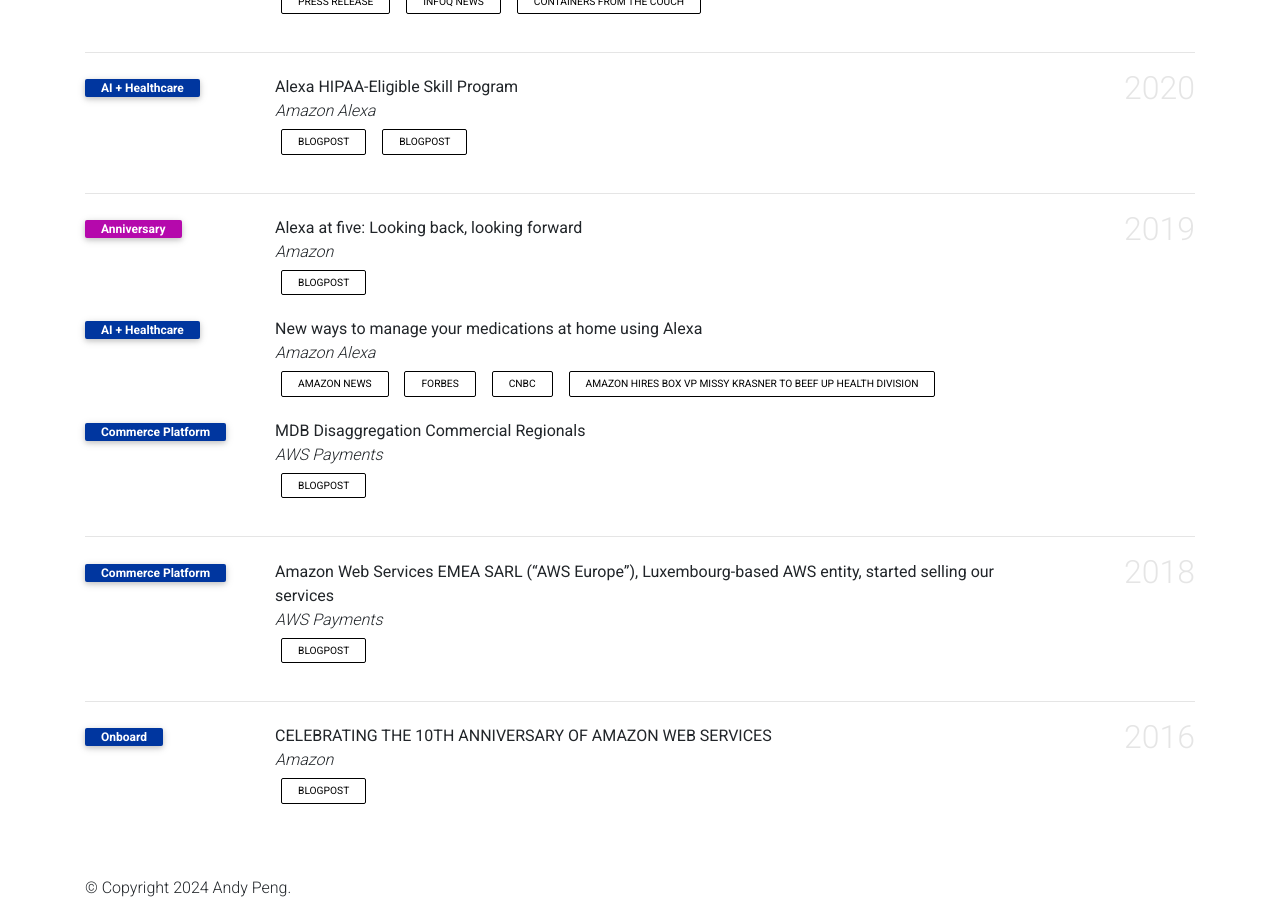
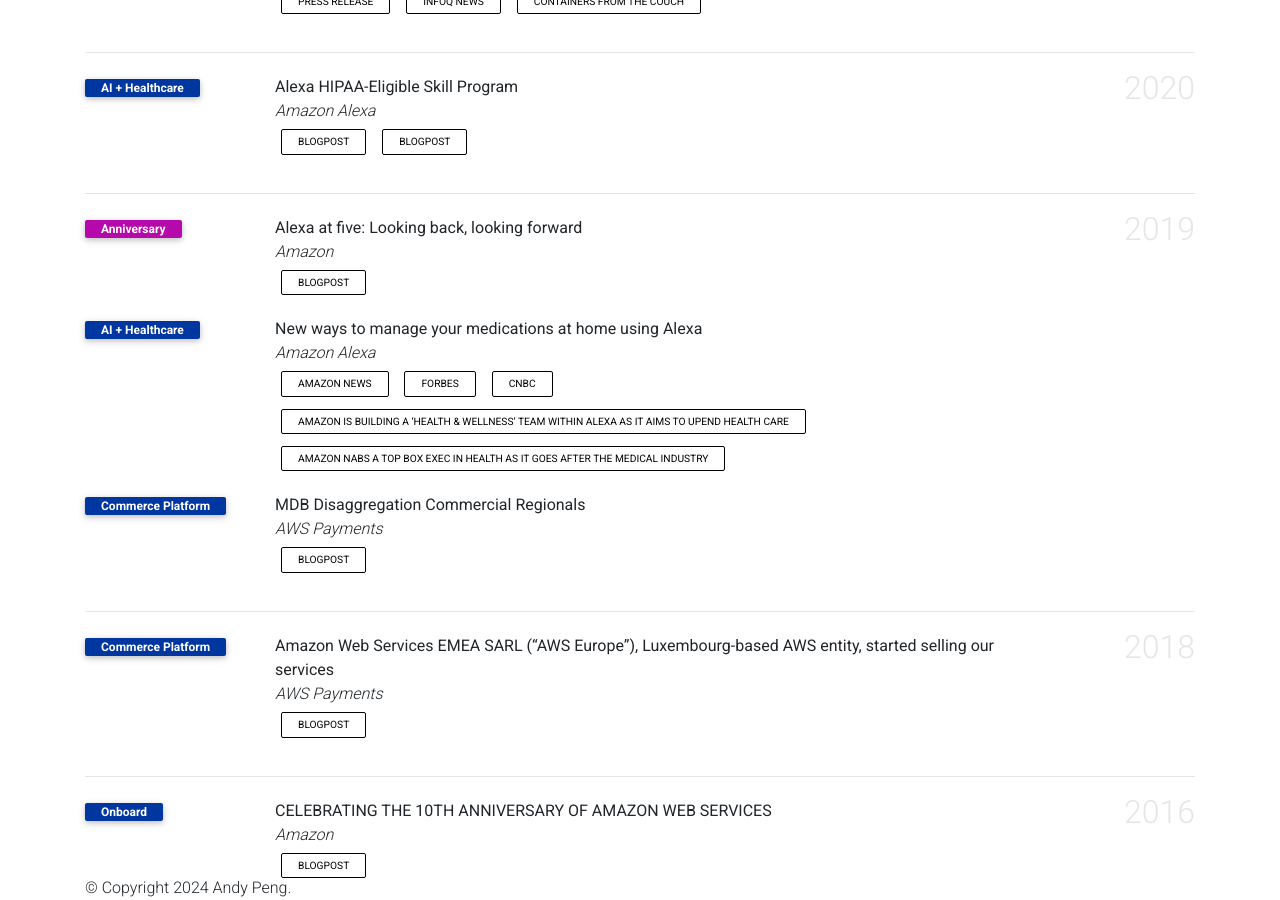
Before and after one commit to gfw001/gfw001.github.io, a Jekyll site: the page products.html, which Jekyll copies as it is, in a window 1280 px wide and 900 px high, scrolled down 2081 px. Built offline with Jekyll 4.4.1, drawn with Linux system fonts in a browser that asks for light colours; comment, search, counter and statistics services are not loaded; a style sheet for code colours, icons or effects is not loaded.

Commit message:
Update products.html

```diff
--- a/products.html
+++ b/products.html
@@ -444,7 +444,8 @@
                      <a href="https://www.aboutamazon.com/news/devices/new-ways-to-manage-your-medications-at-home-using-alexa" class="btn btn-sm z-depth-0" role="button" rel="external nofollow noopener" target="_blank">Amazon News</a>
                      <a href="https://www.forbes.com/sites/krisholt/2019/11/26/amazons-alexa-can-now-remind-you-when-to-take-your-medications/" class="btn btn-sm z-depth-0" role="button" rel="external nofollow noopener" target="_blank">Forbes</a>
                      <a href="https://www.cnbc.com/2019/11/26/amazon-alexa-will-now-remind-you-when-to-take-your-pills.html" class="btn btn-sm z-depth-0" role="button" rel="external nofollow noopener" target="_blank">CNBC</a>
-                     <a href="https://www.cnbc.com/2017/07/20/amazon-hires-box-vp-missy-krasner-to-beef-up-health-division.html" class="btn btn-sm z-depth-0" role="button" rel="external nofollow noopener" target="_blank">Amazon hires Box VP Missy Krasner to beef up health division</a>
+                     <a href="https://www.cnbc.com/2018/05/10/amazon-is-building-a-health-and-wellness-team-within-alexa.html" class="btn btn-sm z-depth-0" role="button" rel="external nofollow noopener" target="_blank">Amazon is building a ‘health & wellness’ team within Alexa as it aims to upend health care</a>
+                     <a href="https://www.cnbc.com/2017/07/20/amazon-hires-box-vp-missy-krasner-to-beef-up-health-division.html" class="btn btn-sm z-depth-0" role="button" rel="external nofollow noopener" target="_blank">Amazon nabs a top Box exec in health as it goes after the medical industry</a>
                </div>
                <div class="badges">
                   <span class="altmetric-embed" data-hide-no-mentions="true" data-hide-less-than="15" data-badge-type="2" data-badge-popover="right"></span> <span class="__dimensions_badge_embed__" data-pmid="" data-hide-zero-citations="true" data-style="small_rectangle" data-legend="hover-right" style="margin-bottom: 3px;"></span>
```
